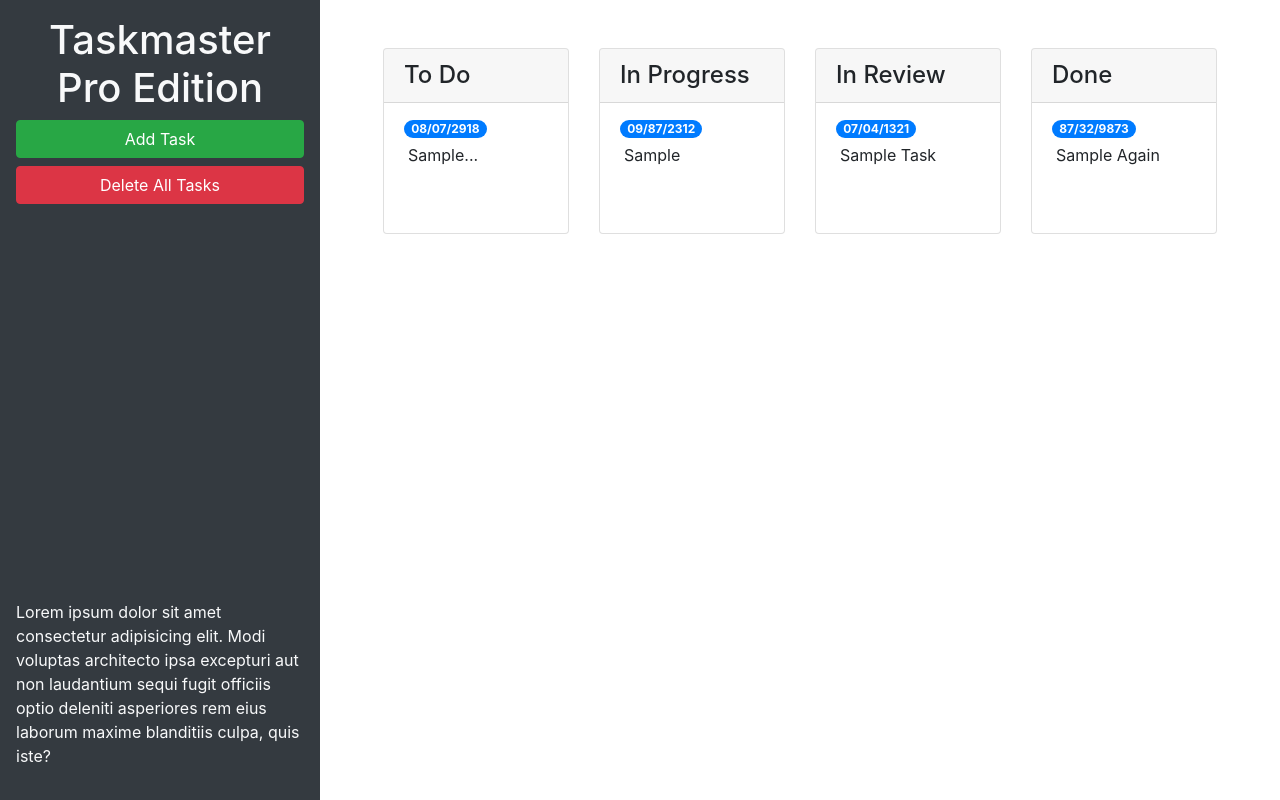
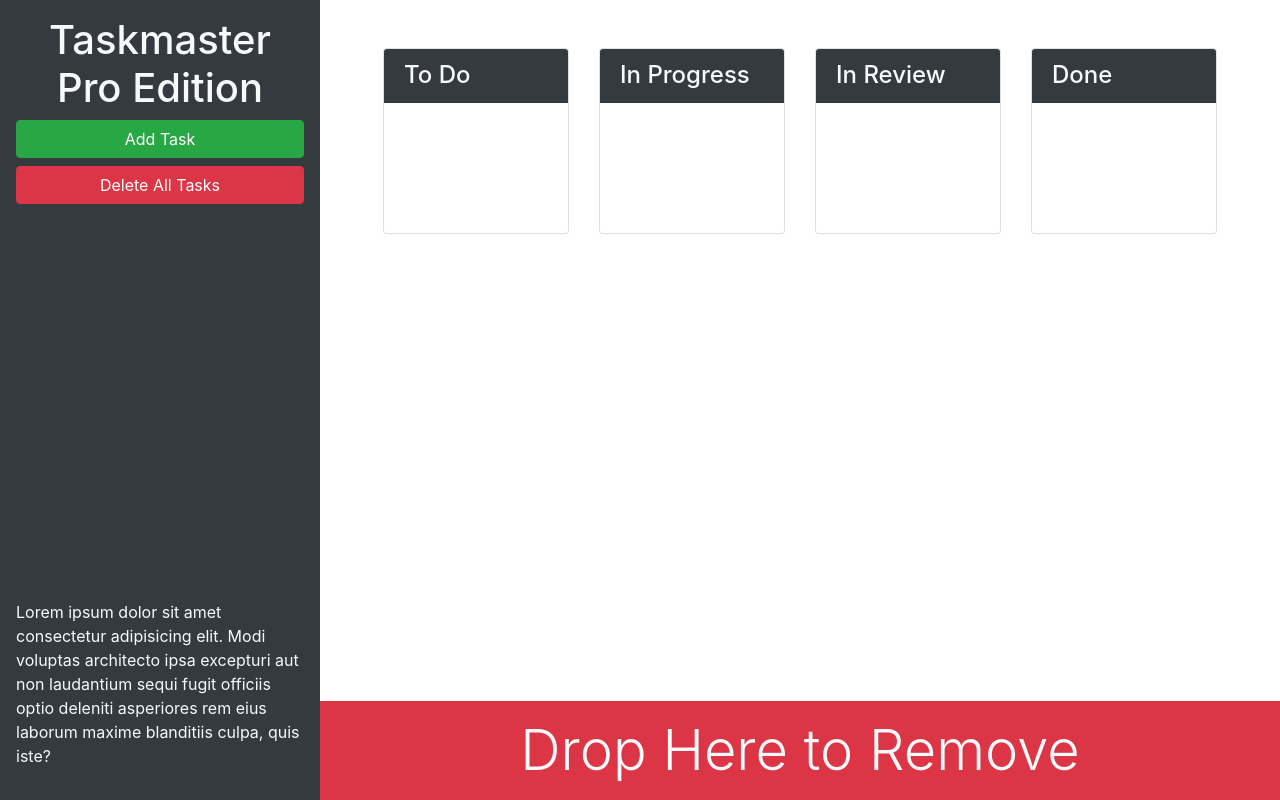
Before and after one commit to LoganMerchant/taskmaster-pro, a plain HTML site: page index.html in a window 1280 px wide. Drawn offline with nearby package versions, Linux system fonts and the light colour scheme.

Commit message:
add bootstrap utility classes

```diff
--- a/index.html
+++ b/index.html
@@ -13,29 +13,25 @@
 <body>
 
   <div class="row min-vh-100 no-gutters">
-    <header class="col-12 col-lg-3 bg-dark text-light d-flex flex-column p-4 p-lg-3">
+    <header class="col-12 col-lg-3 bg-dark text-light sticky-top d-flex flex-column p-4 p-lg-3">
       <h1 class="text-center">Taskmaster Pro Edition</h1>
       <button id="create-task" class="btn btn-block btn-success" data-toggle="modal" data-target="#task-form-modal">Add
         Task</button>
       <button id="remove-tasks" class="btn btn-block btn-danger">Delete All Tasks</button>
-      <p class="mt-auto">Lorem ipsum dolor sit amet consectetur adipisicing elit. Modi voluptas architecto ipsa
+      <p class="mt-auto d-none d-lg-block">Lorem ipsum dolor sit amet consectetur adipisicing elit. Modi voluptas architecto ipsa
         excepturi aut non
         laudantium sequi fugit officiis optio deleniti asperiores rem eius laborum maxime blanditiis culpa, quis iste?
       </p>
     </header>
-    <main class="col-12 col-lg-9">
+    <main class="col-12 col-lg-9 d-flex flex-column">
       <div class="m-5 row justify-content-around">
         <!-- todo start -->
         <div class="col-12 col-md-6 col-xl-3 mb-3">
           <div class="card">
-            <h4 class="card-header">
+            <h4 class="card-header bg-dark text-light">
               To Do
             </h4>
             <ul id="list-toDo" class="list-group list-group-flush">
-              <li class="list-group-item">
-                <span class="badge badge-primary badge-pill">08/07/2918</span>
-                <p class="m-1">Sample...</p>
-              </li>
             </ul>
           </div>
         </div>
@@ -43,14 +39,10 @@
         <!-- in progress start -->
         <div class="col-12 col-md-6 col-xl-3 mb-3">
           <div class="card">
-            <h4 class="card-header">
+            <h4 class="card-header bg-dark text-light">
               In Progress
             </h4>
             <ul id="list-inProgress" class="list-group list-group-flush">
-              <li class="list-group-item">
-                <span class="badge badge-primary badge-pill">09/87/2312</span>
-                <p class="m-1">Sample</p>
-              </li>
             </ul>
           </div>
         </div>
@@ -58,14 +50,10 @@
         <!-- in review start -->
         <div class="col-12 col-md-6 col-xl-3 mb-3">
           <div class="card">
-            <h4 class="card-header">
+            <h4 class="card-header bg-dark text-light">
               In Review
             </h4>
             <ul id="list-inReview" class="list-group list-group-flush">
-              <li class="list-group-item">
-                <span class="badge badge-primary badge-pill">07/04/1321</span>
-                <p class="m-1">Sample Task</p>
-              </li>
             </ul>
           </div>
         </div>
@@ -73,18 +61,19 @@
         <!-- done start -->
         <div class="col-12 col-md-6 col-xl-3 mb-3">
           <div class="card">
-            <h4 class="card-header">
+            <h4 class="card-header bg-dark text-light">
               Done
             </h4>
             <ul id="list-done" class="list-group list-group-flush">
-              <li class="list-group-item">
-                <span class="badge badge-primary badge-pill">87/32/9873</span>
-                <p class="m-1">Sample Again</p>
-              </li>
             </ul>
           </div>
         </div>
         <!-- done end -->
+      </div>
+      <div id="trash" class="mt-auto">
+        <div class="w-100 bg-danger p-3 text-center text-light display-4">
+          Drop Here to Remove
+        </div>
       </div>
     </main>
   </div>
```
